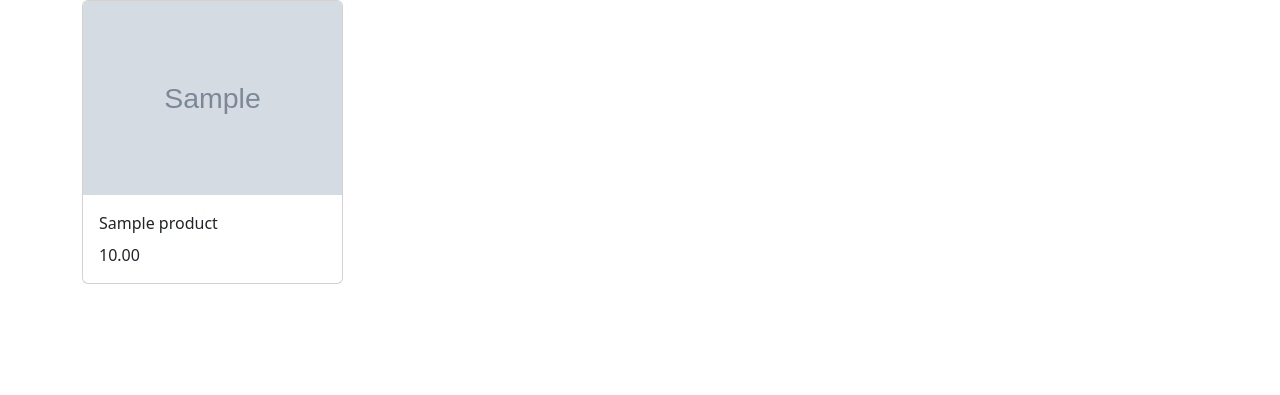
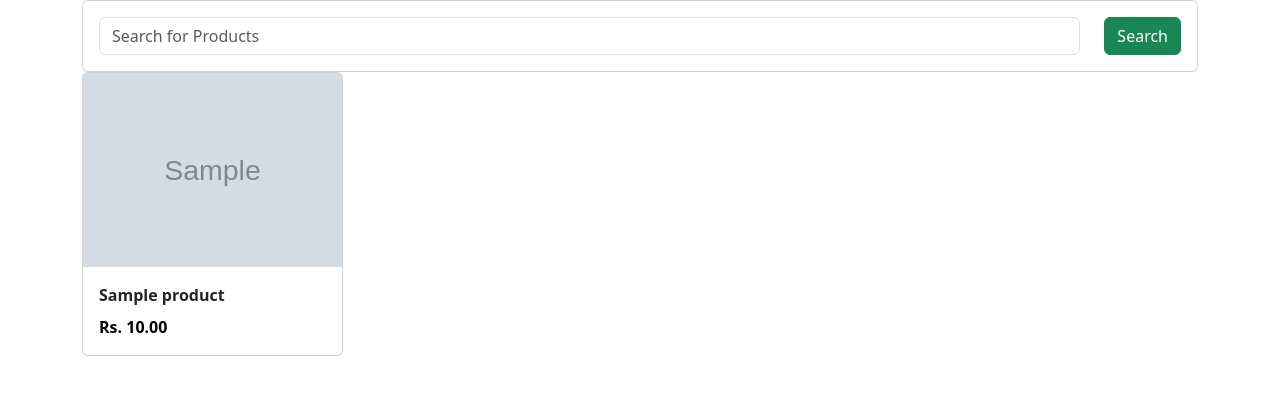
Before and after one commit to prateekkumaroriginal/Forsale_project, a Django app: page / in a window 1280 px wide. Shown: the top 395 px of the page. Run offline with Django 4.2, Linux system fonts and the light colour scheme; tables that the repository leaves empty hold one stand-in row (values such as "Sample post"); grey boxes marked "Sample" are stand-in pictures.

Commit message:
Add searching products

```diff
--- /dev/null
+++ b/forsale_project/shop/static/shop/style.css
@@ -0,0 +1,13 @@
+*{
+    margin: 0;
+    padding: 0;
+}
+
+.card-text{
+    color: black;
+    font-weight: 700;
+}
+
+.card-title{
+    font-weight: 900;
+}
--- a/forsale_project/shop/templates/shop/index.html
+++ b/forsale_project/shop/templates/shop/index.html
@@ -1,14 +1,30 @@
+{% load static %}
 <!doctype html>
 <html lang="en">
   <head>
     <meta charset="utf-8">
     <meta name="viewport" content="width=device-width, initial-scale=1">
-    <title>Bootstrap demo</title>
+    <title>Forsale</title>
     <link href="https://cdn.jsdelivr.net/npm/bootstrap@5.3.2/dist/css/bootstrap.min.css" rel="stylesheet" integrity="sha384-T3c6CoIi6uLrA9TneNEoa7RxnatzjcDSCmG1MXxSR1GAsXEV/Dwwykc2MPK8M2HN" crossorigin="anonymous">
     <script src="https://cdn.jsdelivr.net/npm/bootstrap@5.3.2/dist/js/bootstrap.bundle.min.js" integrity="sha384-C6RzsynM9kWDrMNeT87bh95OGNyZPhcTNXj1NW7RuBCsyN/o0jlpcV8Qyq46cDfL" crossorigin="anonymous"></script>
+    <link rel="stylesheet" href={% static 'shop/style.css' %}>
   </head>
   <body>
     <div class="container">
+        <div class="row">
+            <div class="col-md-12">
+                <form class="card card-sm">
+                    <div class="card-body row no-gytters align-items-center">
+                        <div class="col">
+                            <input class="form-control" type="search" name="item_name" placeholder="Search for Products">
+                        </div>
+                        <div class="col-auto">
+                            <button class="btn btn-success" type="submit">Search</button>
+                        </div>
+                    </div>
+                </form>
+            </div>
+        </div>
         <div class="row">
             {% for product in product_objects %}
             <div class="col-md-3">
@@ -19,7 +35,7 @@
                             {{product.title}}
                         </div>
                         <div class="card-text">
-                            {{product.price}}
+                            Rs. {{product.price}}
                         </div>
                     </div>
                 </div>
@@ -32,12 +48,5 @@
 
 
 
-
-
-
-
-
-
-
 </body>
 </html>
--- a/forsale_project/shop/views.py
+++ b/forsale_project/shop/views.py
@@ -5,4 +5,7 @@ from .models import Product
 
 def index(request):
     product_objects = Product.objects.all()
+    item_name = request.GET.get('item_name')
+    if item_name is not None and item_name != "":
+        product_objects = product_objects.filter(title__icontains=item_name)
     return render(request, 'shop/index.html', {"product_objects":product_objects})
```
